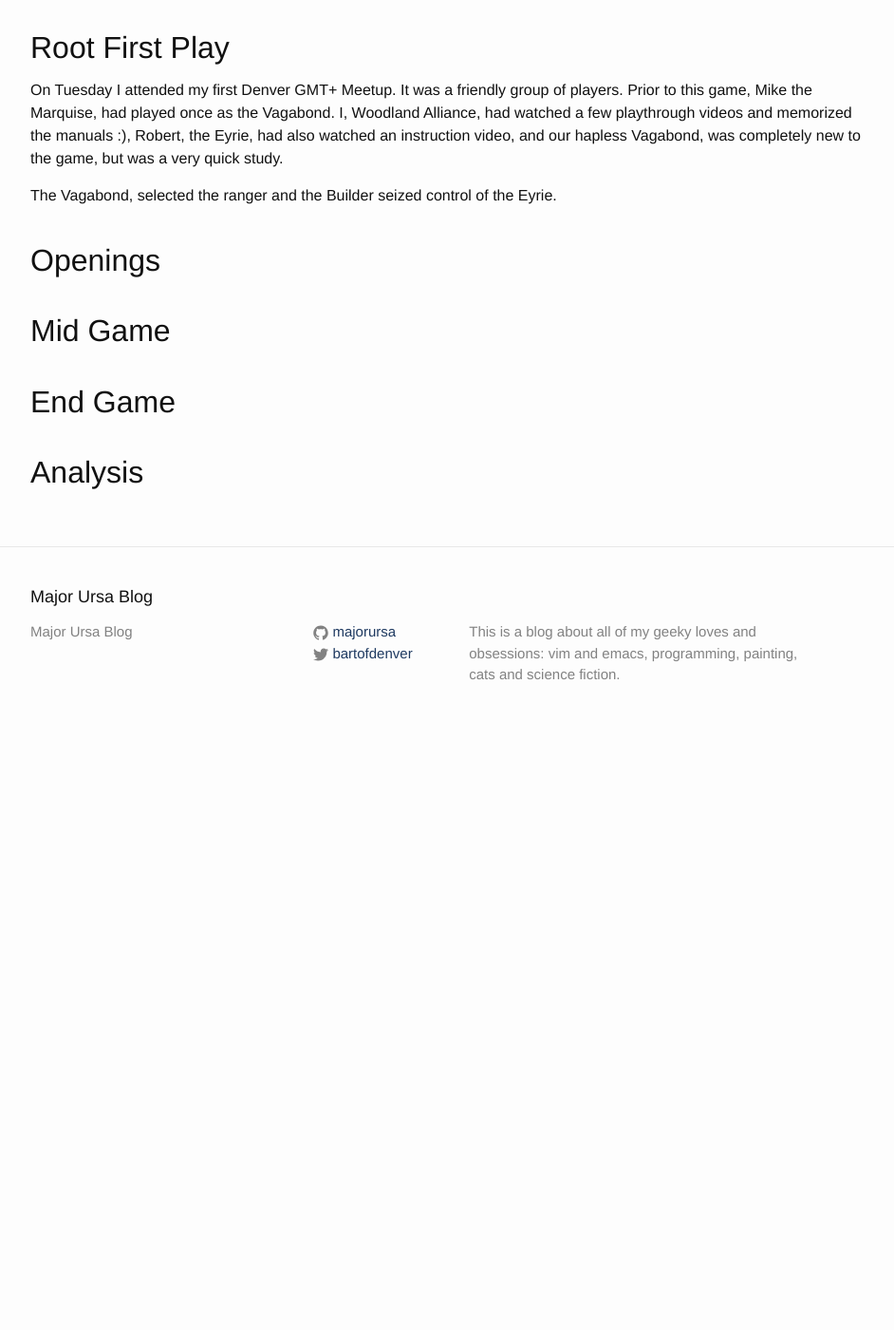
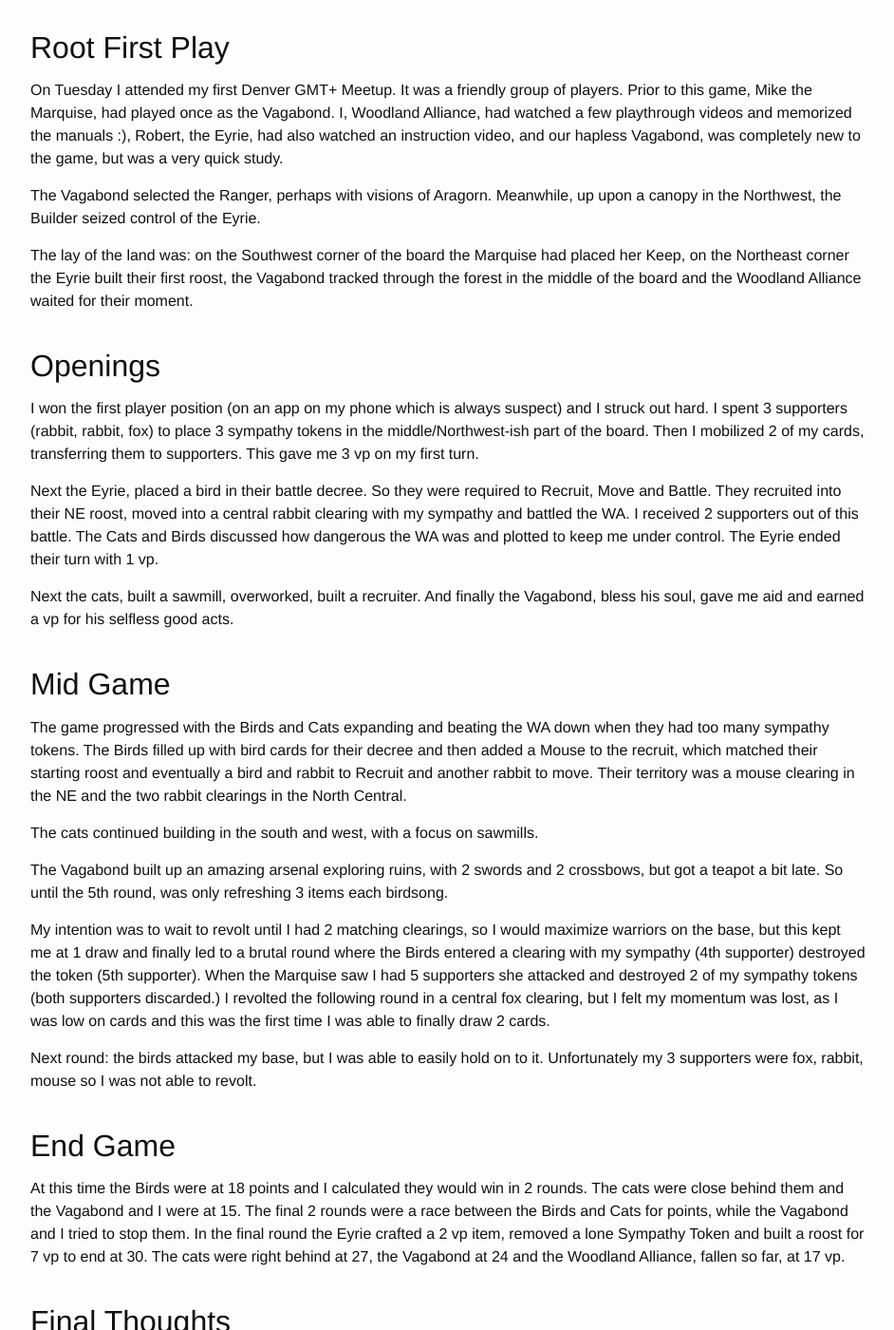
Before and after one commit to underhilllabs/mu-blog, a Jekyll site: the page built from _posts/2018-09-29-root-first-session-report.md, in a window 1280 px wide and 1400 px high, scrolled down 200 px. Shown: the whole window at 95% size, without its empty margins (168-1110 px from the left). Built offline with Jekyll 4.4.1, drawn with Linux system fonts in a browser that asks for light colours; nearby versions of some CDN libraries; before the commit the page ends 982 px from its top, so only the background shows below that; some of the changed text lies outside the part shown.

Commit message:
finished Root sess report

```diff
--- a/_posts/2018-09-29-root-first-session-report.md
+++ b/_posts/2018-09-29-root-first-session-report.md
@@ -8,14 +8,40 @@
 ## Root First Play
 On Tuesday I attended my first Denver GMT+ Meetup. It was a friendly group of players. Prior to this game, Mike the Marquise, had played once as the Vagabond. I, Woodland Alliance, had watched a few playthrough videos and memorized the manuals :), Robert, the Eyrie, had also watched an instruction video, and our hapless Vagabond, was completely new to the game, but was a very quick study.
 
-The Vagabond, selected the ranger and the Builder seized control of the Eyrie.
+The Vagabond selected the Ranger, perhaps with visions of Aragorn. Meanwhile, up upon a canopy in the Northwest, the Builder seized control of the Eyrie.
+
+The lay of the land was: on the Southwest corner of the board the Marquise had placed her Keep, on the Northeast corner the Eyrie built their first roost, the Vagabond tracked through the forest in the middle of the board and the Woodland Alliance waited for their moment.
 
 ## Openings
 
+I won the first player position (on an app on my phone which is always suspect) and I struck out hard. I spent 3 supporters (rabbit, rabbit, fox) to place 3 sympathy tokens in the middle/Northwest-ish part of the board. Then I mobilized 2 of my cards, transferring them to supporters. This gave me 3 vp on my first turn.
+
+Next the Eyrie, placed a bird in their battle decree. So they were required to Recruit, Move and Battle. They recruited into their NE roost, moved into a central rabbit clearing with my sympathy and battled the WA. I received 2 supporters out of this battle. The Cats and Birds discussed how dangerous the WA was and plotted to keep me under control. The Eyrie ended their turn with 1 vp.
+
+Next the cats, built a sawmill, overworked, built a recruiter. And finally the Vagabond, bless his soul, gave me aid and earned a vp for his selfless good acts.
 
 ## Mid Game
 
+The game progressed with the Birds and Cats expanding and beating the WA down when they had too many sympathy tokens. The Birds filled up with bird cards for their decree and then added a Mouse to the recruit, which matched their starting roost and eventually a bird and rabbit to Recruit and another rabbit to move. Their territory was a mouse clearing in the NE and the two rabbit clearings in the North Central.
+
+The cats continued building in the south and west, with a focus on sawmills.
+
+The Vagabond built up an amazing arsenal exploring ruins, with 2 swords and 2 crossbows, but got a teapot a bit late. So until the 5th round, was only refreshing 3 items each birdsong.
+
+My intention was to wait to revolt until I had 2 matching clearings, so I would maximize warriors on the base, but this kept me at 1 draw and finally led to a brutal round where the Birds entered a clearing with my sympathy (4th supporter) destroyed the token (5th supporter). When the Marquise saw I had 5 supporters she attacked and destroyed 2 of my sympathy tokens (both supporters discarded.) I revolted the following round in a central fox clearing, but I felt my momentum was lost, as I was low on cards and this was the first time I was able to finally draw 2 cards.
+
+Next round: the birds attacked my base, but I was able to easily hold on to it. Unfortunately my 3 supporters were fox, rabbit, mouse so I was not able to revolt.
 
 ## End Game
 
-## Analysis
+At this time the Birds were at 18 points and I calculated they would win in 2 rounds. The cats were close behind them and the Vagabond and I were at 15. The final 2 rounds were a race between the Birds and Cats for points, while the Vagabond and I tried to stop them. In the final round the Eyrie crafted a 2 vp item, removed a lone Sympathy Token and built a roost for 7 vp to end at 30. The cats were right behind at 27, the Vagabond at 24 and the Woodland Alliance, fallen so far, at 17 vp.
+
+## Final Thoughts
+
+I LOVED this game. It was so fun all of the interactions, trying (unsuccessfully) to talk other factions into attacking the Marquise or the Eyrie and blowing up clearings (not you Vagabond!) with a revolt.
+
+In future games I will revolt sooner, the base will likely take care of itself with the Guerilla Warfare, and the extra card draw and military operations are crucial to continuing momentum.
+
+Also I feel like the Vagabond could have been a heavier influence if he had gotten the teapot earlier to refresh 5 items each turn instead of just 3. That is a crucial piece of equipment for the Ranger. As it was he single-handedly took over a clearing from the Birds (with 3 bird warriors yet) with the 2 swords and 2 crossbows.
+
+I assumed after the game I would want to play other factions, but I really want another shot at the Woodland Alliance. But yeah, also Eyrie and Vagabond too!
```
